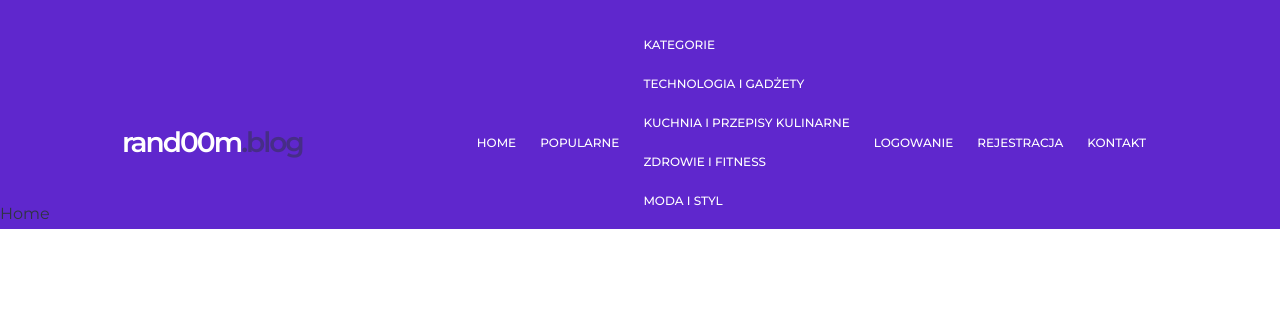
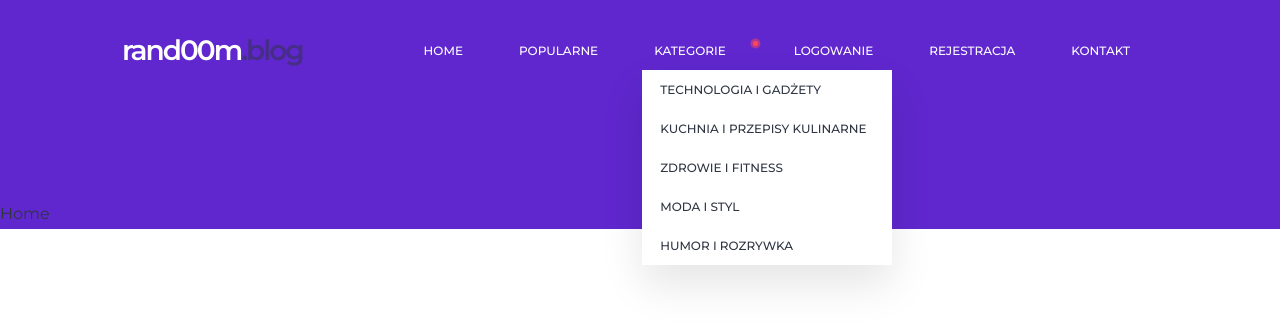
Before and after one commit to Bartek-Wieckowski/react-randoom-blog, a React (Vite) app: page / in a window 1280 px wide. Shown: the top 324 px of the page. Built offline with nearby package versions, Linux system fonts and the light colour scheme.

Commit message:
created Menu component, used BEM and added styles

```diff
--- a/src/components/Menu/Menu.jsx
+++ b/src/components/Menu/Menu.jsx
@@ -1,46 +1,76 @@
 import { Link } from "react-router-dom";
 import Showcase from "../Showcase/Showcase";
 import "./menu.scss";
+import { useRef } from "react";
 
 export default function Menu() {
+  const elementCategory = useRef(null);
+  const toggleExpandClass = () => {
+    if (elementCategory.current) {
+      elementCategory.current.classList.toggle("expand");
+    }
+  };
+
   return (
     <div className="menu">
       <Showcase />
-      <ul className="main-menu-list">
-        <li>
-          <Link to="/">Home</Link>
+      <ul className="menu__list">
+        <li className="menu__item">
+          <Link to="/" className="menu__link">
+            Home
+          </Link>
         </li>
-        <li>
-          <Link to="/popular">Popularne</Link>
+        <li className="menu__item">
+          <Link to="/popular" className="menu__link">
+            Popularne
+          </Link>
         </li>
-        <li className="has-child">
-          <Link to="/category">Kategorie</Link>
-          <ul className="sub-menu-list">
-            <li>
-              <Link to="/">Technologia i Gadżety</Link>
+        <li className="menu__item menu__item--has-child" ref={elementCategory}>
+          <p className="menu__link menu__link--category" onClick={() => toggleExpandClass()}>
+            Kategorie
+          </p>
+          <ul className="menu__sub-list">
+            <li className="menu__sub-item">
+              <Link to="/" className="menu__sub-link">
+                Technologia i Gadżety
+              </Link>
             </li>
-            <li>
-              <Link to="/">Kuchnia i Przepisy Kulinarne</Link>
+            <li className="menu__sub-item">
+              <Link to="/" className="menu__sub-link">
+                Kuchnia i Przepisy Kulinarne
+              </Link>
             </li>
-            <li>
-              <Link to="/">Zdrowie i Fitness</Link>
+            <li className="menu__sub-item">
+              <Link to="/" className="menu__sub-link">
+                Zdrowie i Fitness
+              </Link>
             </li>
-            <li>
-              <Link to="/">Moda i Styl</Link>
+            <li className="menu__sub-item">
+              <Link to="/" className="menu__sub-link">
+                Moda i Styl
+              </Link>
             </li>
-            <li>
-              <Link to="/">Humor i Rozrywka</Link>
+            <li className="menu__sub-item">
+              <Link to="/" className="menu__sub-link">
+                Humor i Rozrywka
+              </Link>
             </li>
           </ul>
         </li>
-        <li>
-          <Link to="/login">Logowanie</Link>
+        <li className="menu__item">
+          <Link to="/login" className="menu__link">
+            Logowanie
+          </Link>
         </li>
-        <li>
-          <Link to="/register">Rejestracja</Link>
+        <li className="menu__item">
+          <Link to="/register" className="menu__link">
+            Rejestracja
+          </Link>
         </li>
-        <li>
-          <Link to="/contact">Kontakt</Link>
+        <li className="menu__item">
+          <Link to="/contact" className="menu__link">
+            Kontakt
+          </Link>
         </li>
       </ul>
     </div>
--- a/src/components/Menu/menu.scss
+++ b/src/components/Menu/menu.scss
@@ -1,25 +1,92 @@
 .menu {
   display: flex;
   align-items: center;
-  & .main-menu-list {
+  flex-direction: column;
+
+  position: absolute;
+  top: 0;
+  right: 0;
+  width: 320px;
+  height: 100vh;
+  background-color: var(--dark-color);
+  overflow: auto;
+  -webkit-overflow-scrolling: touch;
+  z-index: 1010;
+  visibility: hidden;
+  transform: translate3d(100%, 0, 0);
+  transition: transform 0.2s, visibility 0.2s;
+  &__list {
     display: flex;
     align-items: center;
+    flex-direction: column;
   }
-  & li {
+  &__sub-list {
+    padding-left: 1.5em;
+    height: auto;
+    max-height: 0;
+    overflow: hidden;
+    -webkit-transition: max-height 200ms cubic-bezier(0, 1, 0, 1);
+    transition: max-height 200ms cubic-bezier(0, 1, 0, 1);
+  }
+  &__item,
+  &__sub-item {
+    color: #fff;
     position: relative;
     width: 100%;
-
-    & a {
+  }
+  &__link,
+  &__sub-link {
     display: flex;
     line-height: initial;
     font-size: 1.25em;
     padding: 0.5em 1em;
     transition: color 0.3s;
   }
+  &__item {
+    font-weight: 500;
+    width: 100%;
+    padding: 0 1em;
+    gap: 1em;
+    &.expand > .menu__sub-list {
+      max-height: 600px;
+      -webkit-transition: max-height 200ms cubic-bezier(1, 0, 1, 0);
+      transition: max-height 200ms cubic-bezier(1, 0, 1, 0);
     }
-  &.has-child > a {
+  }
+  &__link--category {
+    cursor: pointer;
+  }
+  &__sub-link {
+    width: 100%;
+    font-size: 1em;
+  }
+  &__item--has-child {
+    > .menu__link {
       position: relative;
       padding-right: 2em;
+    }
+    &::after,
+    &::before {
+      content: "";
+      position: absolute;
+      width: 5px;
+      height: 5px;
+      top: 10px;
+      right: 0.5em;
+      border-radius: 50%;
+      background-color: var(--secondary-color);
+    }
+    &::after {
+      transform: scale(2);
+      opacity: 0.5;
+    }
+  }
+}
+
+.showmenu {
+  & .menu {
+    visibility: visible;
+    transform: translate3d(0, 0, 0);
   }
 }
 
@@ -35,23 +102,60 @@
     transform: none;
     visibility: visible;
 
-    & .main-menu-list {
+    &__list {
       flex-direction: row;
       gap: 0;
     }
-    & li {
+    &__item,
+    &__sub-item {
       width: auto;
-      & a {
+      transition: background-color 0.3s;
+
+      &:hover {
+        background-color: rgb(225 225 225 / 20%);
+        color: white;
+      }
+    }
+    &__link,
+    &__sub-link {
       font-size: 12px;
       font-weight: 500;
       text-transform: uppercase;
       padding: 1em;
-        transition: background-color 0.3s;
     }
-      & a:hover {
-        background-color: rgb(225 225 225 / 20%);
-        color: white;
+    &__item--has-child {
+      > .menu__sub-list {
+        position: absolute;
+        background-color: white;
+        min-width: 250px;
+        padding-left: 0;
+        box-shadow: var(--secondary-box-shadow);
+        flex-direction: column;
+        align-items: flex-start;
+
+        max-height: none;
+        height: auto;
+        overflow: visible;
+
+        opacity: 0;
+        visibility: hidden;
+        transition: opacity 0.2s, visibility 0.2s;
+      }
+      &:hover > .menu__sub-list {
+        opacity: 1;
+        visibility: visible;
+      }
+      & .menu__sub-link {
+        color: var(--dark-color);
+        font-size: 12px;
+        width: 100%;
+        padding: 1em 1.5em;
+        transition: transform 0.3s, color 0.3s;
+        &:hover {
+          transform: translateX(10px);
+          color: var(--main-color);
         }
       }
     }
   }
+}
```
Lines whose indentation alone changed are shown as unchanged.
